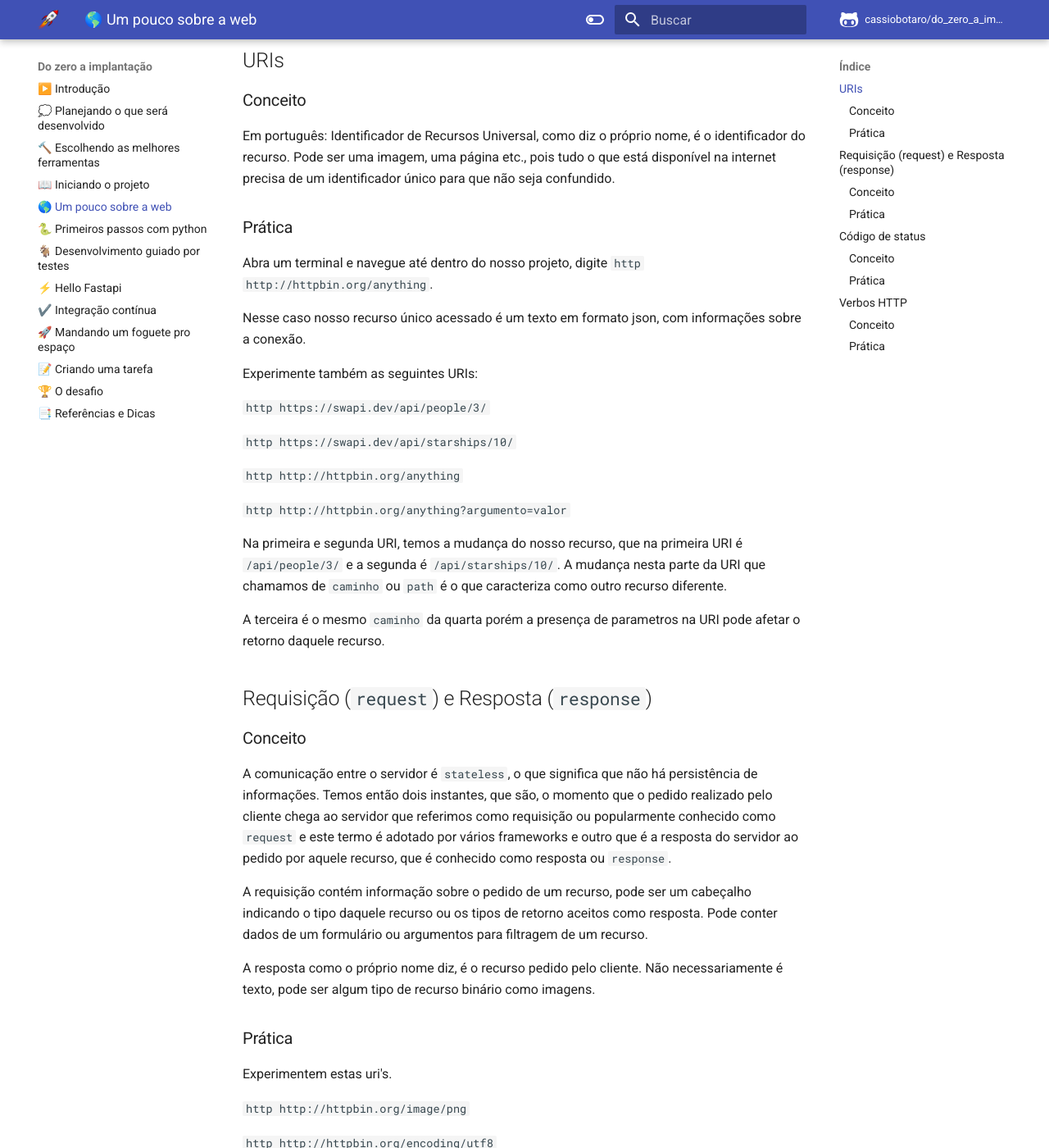
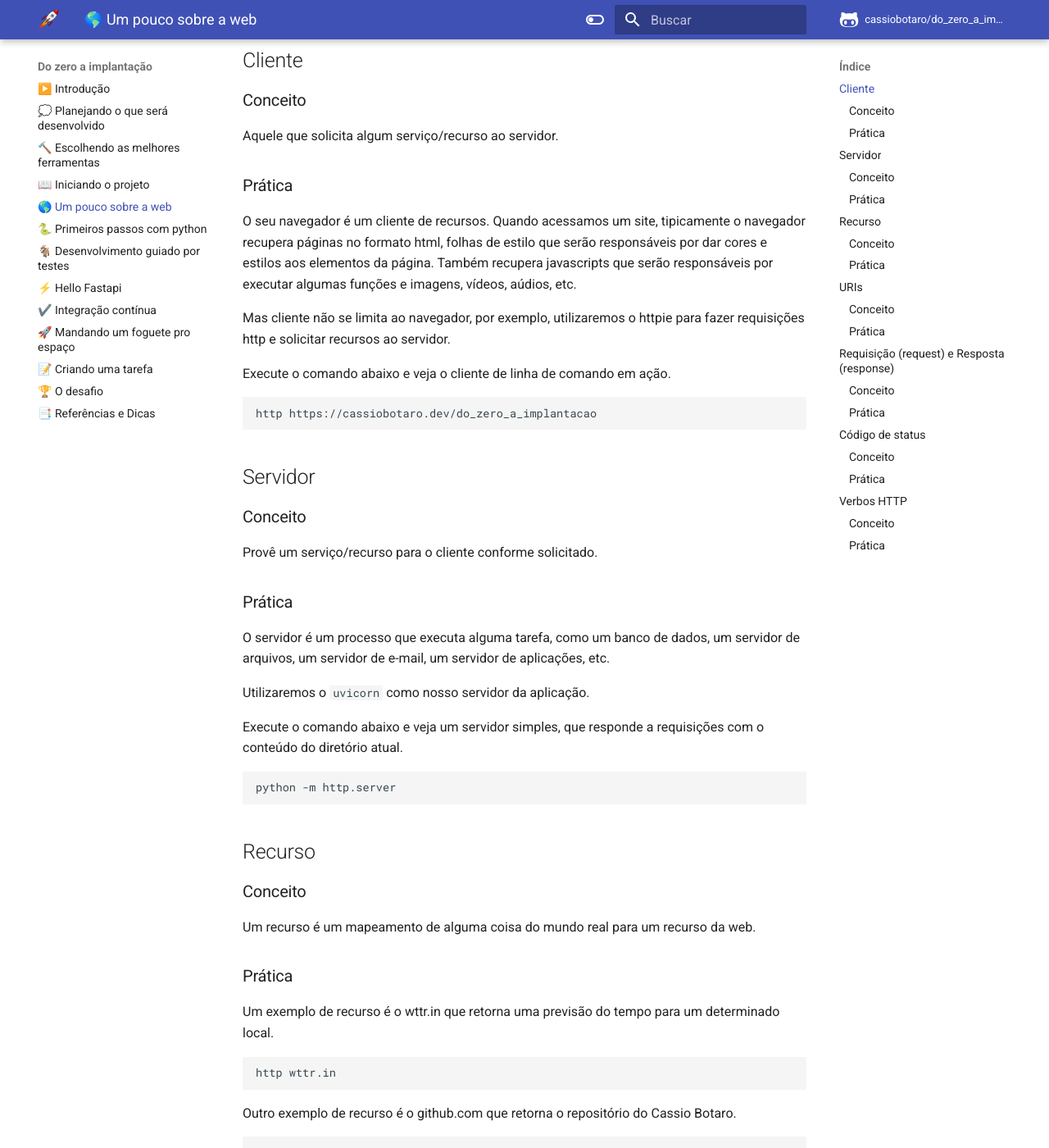
Before and after one commit to cassiobotaro/do_zero_a_implantacao, an MkDocs documentation site: the page built from docs/web.md, in a window 1280 px wide and 1400 px high, scrolled down 785 px. Shown: the whole window at 82% size. Built offline with MkDocs 1.6.1 and Material for MkDocs 9.7.7, drawn with Linux system fonts in a browser that asks for light colours; comment, search, counter and statistics services are not loaded; some of the changed text lies outside the part shown.

Commit message:
Aprimora conceitos da web

````diff
--- a/docs/web.md
+++ b/docs/web.md
@@ -10,6 +10,62 @@ Antes de avançarmos com a criação da nossa aplicação, para nivelarmos a tur
 Caso não seja novidade para você, tudo bem, pode pular este passo, mas se não se sentir confiante, dê uma olhada.
 
 Aprenderemos um novo vocabulário com os tópicos a seguir, que são amplamente utilizados no desenvolvimento web, independente da linguagem. Iremos aprende-los de forma teórica e prática.
+
+## Cliente
+
+### Conceito
+
+Aquele que solicita algum serviço/recurso ao servidor.
+
+### Prática
+
+O seu navegador é um cliente de recursos. Quando acessamos um site, tipicamente o navegador recupera páginas no formato html, folhas de estilo que serão responsáveis por dar cores e estilos aos elementos da página. Também recupera javascripts que serão responsáveis por executar algumas funções e imagens, vídeos, aúdios, etc.
+
+Mas cliente não se limita ao navegador, por exemplo, utilizaremos o httpie para fazer requisições http e solicitar recursos ao servidor.
+
+Execute o comando abaixo e veja o cliente de linha de comando em ação.
+
+```
+http https://cassiobotaro.dev/do_zero_a_implantacao
+```
+
+## Servidor
+
+### Conceito
+
+Provê um serviço/recurso para o cliente conforme solicitado.
+
+### Prática
+
+O servidor é um processo que executa alguma tarefa, como um banco de dados, um servidor de arquivos, um servidor de e-mail, um servidor de aplicações, etc.
+
+Utilizaremos o `uvicorn` como nosso servidor da aplicação.
+
+Execute o comando abaixo e veja um servidor simples, que responde a requisições com o conteúdo do diretório atual.
+
+```
+python -m http.server
+```
+
+## Recurso
+
+### Conceito
+
+Um recurso é um mapeamento de alguma coisa do mundo real para um recurso da web.
+
+### Prática
+
+Um exemplo de recurso é o wttr.in que retorna uma previsão do tempo para um determinado local.
+
+```
+http wttr.in
+```
+
+Outro exemplo de recurso é o github.com que retorna o repositório do Cassio Botaro.
+
+```
+http https://api.github.com/users/cassiobotaro
+```
 
 ## URIs
 
@@ -110,4 +166,6 @@ Um exemplo de post.
 
 Substitua o verbo e veja funcionando os outros verbos http. Fique atento que os verbos após o http devem ser escritos com letra maiúscula.
 
+Existem outros conceitos como sessões, cookies, cabeçalhos, etc. Recomendo a leitura do [documento de referência](https://developer.mozilla.org/pt-BR/docs/Web/HTTP) para saber mais sobre esses conceitos.
+
 😊 Bem legal não é? E agora, já vamos logo escrever código? Sim e não, vamos agora dar uma passada na linguagem Python.
````
